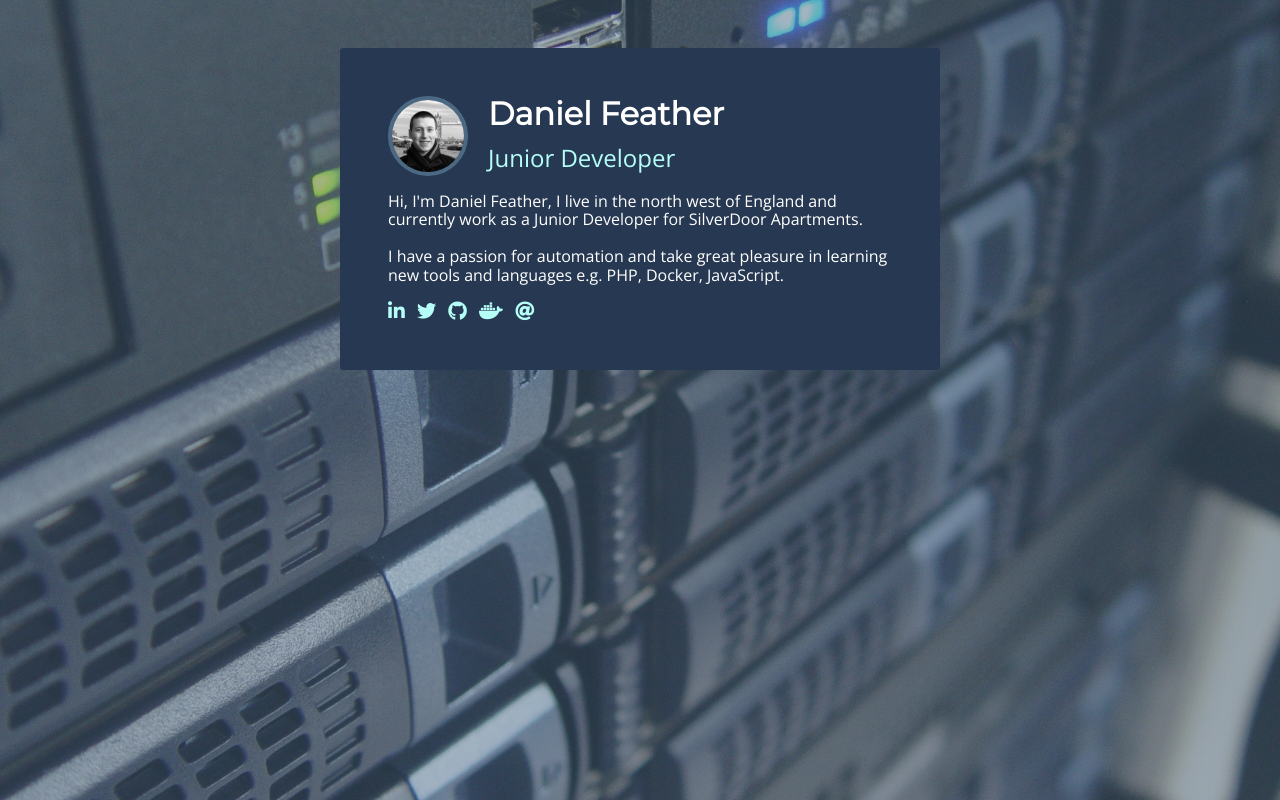
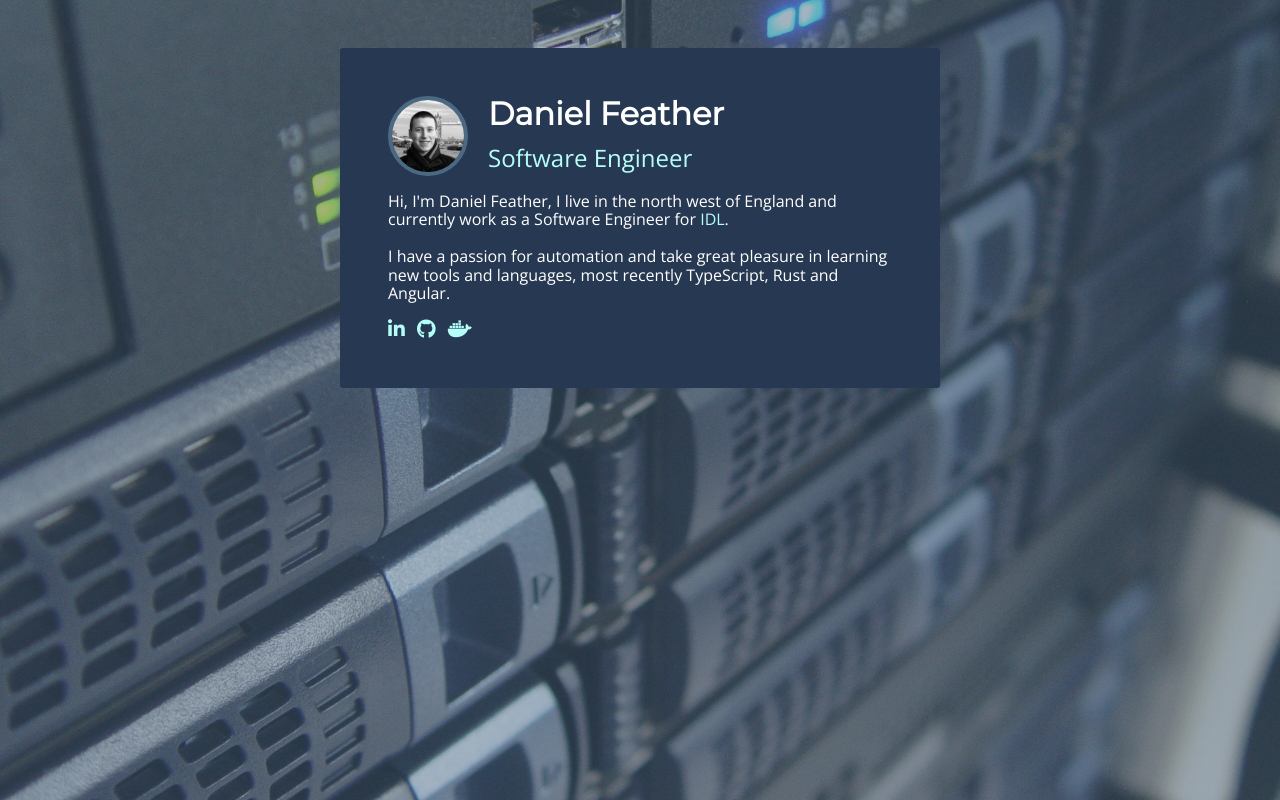
Before and after one commit to danielfeather/danielfeather.github.io, a website: page index.html in a window 1280 px wide. Drawn offline with nearby package versions, Linux system fonts and the light colour scheme.

Commit message:
Update index.html

```diff
--- a/index.html
+++ b/index.html
@@ -8,7 +8,7 @@
         <link href="https://fonts.googleapis.com/css?family=Montserrat|Open+Sans:300,400" rel="stylesheet">
         <link href="https://use.fontawesome.com/releases/v5.0.6/css/all.css" rel="stylesheet">
         <link rel="stylesheet" href="/css/site.min.css">
-        <title>Daniel Feather | Junior Developer</title>
+        <title>Daniel Feather | Software Engineer</title>
     </head>
     <body>
         <div class="page-container">
@@ -18,35 +18,25 @@
                     <img src="images/picture.jpeg" alt="" class="picture">
                     <div>
                         <h1 class="title">Daniel Feather</h1>
-                        <h2 class="subtitle">Junior Developer</h2>
+                        <h2 class="subtitle">Software Engineer</h2>
                     </div>
                 </div>
 
                 <p class="about">
-                    Hi, I'm Daniel Feather, I live in the north west of England and currently work as a Junior Developer for SilverDoor Apartments.
+                    Hi, I'm Daniel Feather, I live in the north west of England and currently work as a Software Engineer for <a href="https://idlsgroup.com">IDL</a>.
                     <br><br>
-                    I have a passion for automation and take great pleasure in learning new tools and languages e.g. PHP, Docker, JavaScript.
+                    I have a passion for automation and take great pleasure in learning new tools and languages, most recently TypeScript, Rust and Angular.
                 </p>
 
                 <div class="card-footer">
                     <ul class="social-list">
                         <li><a href="https://www.linkedin.com/in/daniel-f-b23788b7/"><i class="fab fa-linkedin-in"></i></a></li>
-                        <li><a href="https://twitter.com/feather0148"><i class="fab fa-twitter"></i></a></li>
                         <li><a href="https://github.com/danielfeather/"><i class="fab fa-github"></i></a></li>
                         <li><a href="https://hub.docker.com/r/danielfeather/"><i class="fab fa-docker"></i></a></li>
-                        <li><a href="mailto:contact@dfeather.me"><i class="fas fa-at"></i></a></li>
                     </ul>
                 </div>
             </div>
 
         </div>
-        <script async src="https://www.googletagmanager.com/gtag/js?id=UA-75483103-1"></script>
-        <script>
-            window.dataLayer = window.dataLayer || [];
-            function gtag(){dataLayer.push(arguments);}
-            gtag('js', new Date());
-
-            gtag('config', 'UA-75483103-1');
-        </script>
     </body>
 </html>
```
